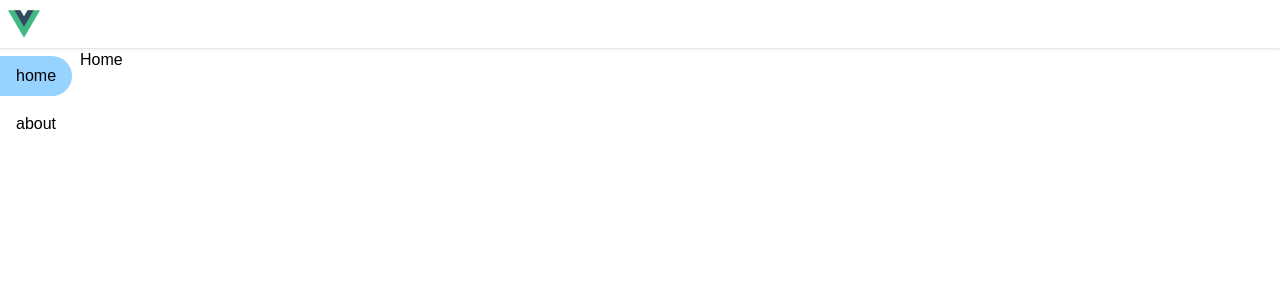
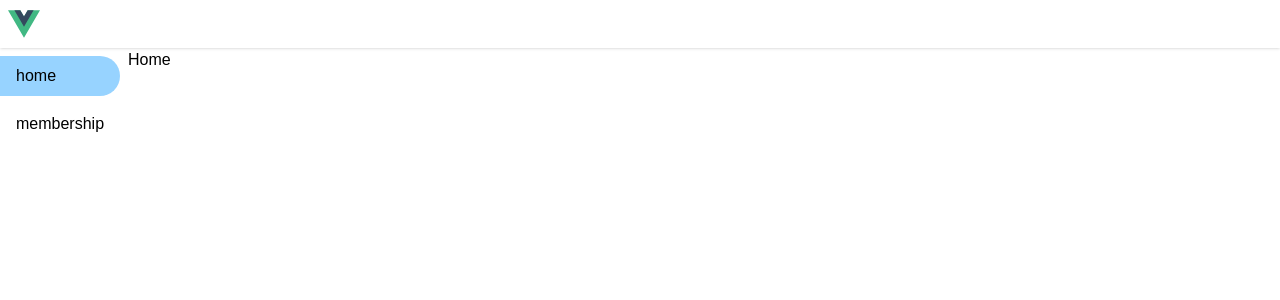
Before and after one commit to traPtitech/Checkin-UI, a Vue app: page / in a window 1280 px wide. Shown: the top 300 px of the page. Built offline with nearby package versions, Linux system fonts and the light colour scheme; the HTML template or start-up script is replaced by a standard one.

Commit message:
refactor: ディレクトリ構造を調整

```diff
--- a/src/layouts/SideNavigation.vue
+++ b/src/layouts/SideNavigation.vue
@@ -9,6 +9,10 @@ const route = useRoute()
 <template>
   <nav class="flex flex-col gap-2 py-2 pr-2">
     <SideNavigationButton :is-here="route.path === '/'" path="/" text="home" />
-    <SideNavigationButton :is-here="route.path === '/about'" path="/about" text="about" />
+    <SideNavigationButton
+      :is-here="route.path === '/membership'"
+      path="/membership"
+      text="membership"
+    />
   </nav>
 </template>
--- a/src/pages/AboutPage.vue
+++ /dev/null
@@ -1,5 +0,0 @@
-<template>
-  <div class="about">
-    <h1>This is an about page</h1>
-  </div>
-</template>
--- /dev/null
+++ b/src/pages/membership/membershipPage.vue
@@ -0,0 +1,5 @@
+<template>
+  <div>
+    <h1>This is an membership page</h1>
+  </div>
+</template>
--- a/src/router/index.ts
+++ b/src/router/index.ts
@@ -1,4 +1,4 @@
-import HomeView from '@/pages/HomeView.vue'
+import homePage from '@/pages/homePage.vue'
 import { createRouter, createWebHistory } from 'vue-router'
 
 const router = createRouter({
@@ -7,15 +7,15 @@ const router = createRouter({
     {
       path: '/',
       name: 'home',
-      component: HomeView,
+      component: homePage,
     },
     {
-      path: '/about',
-      name: 'about',
+      path: '/membership',
+      name: 'membership',
       // route level code-splitting
       // this generates a separate chunk (About.[hash].js) for this route
       // which is lazy-loaded when the route is visited.
-      component: () => import('@/pages/AboutPage.vue'),
+      component: () => import('@/pages/membership/membershipPage.vue'),
     },
   ],
 })
```
Also changed, not shown: src/pages/homePage.vue (renamed from src/pages/HomeView.vue).
